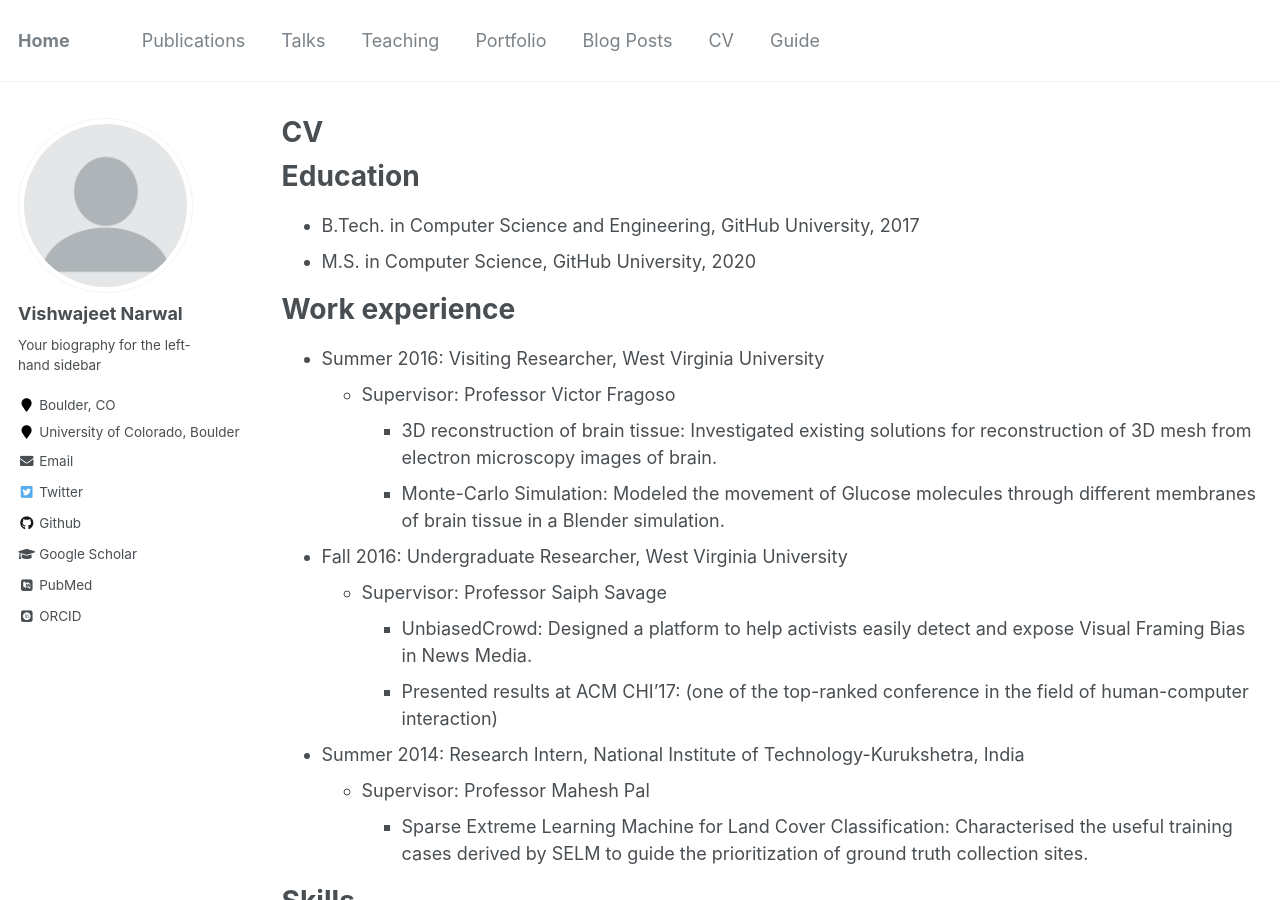
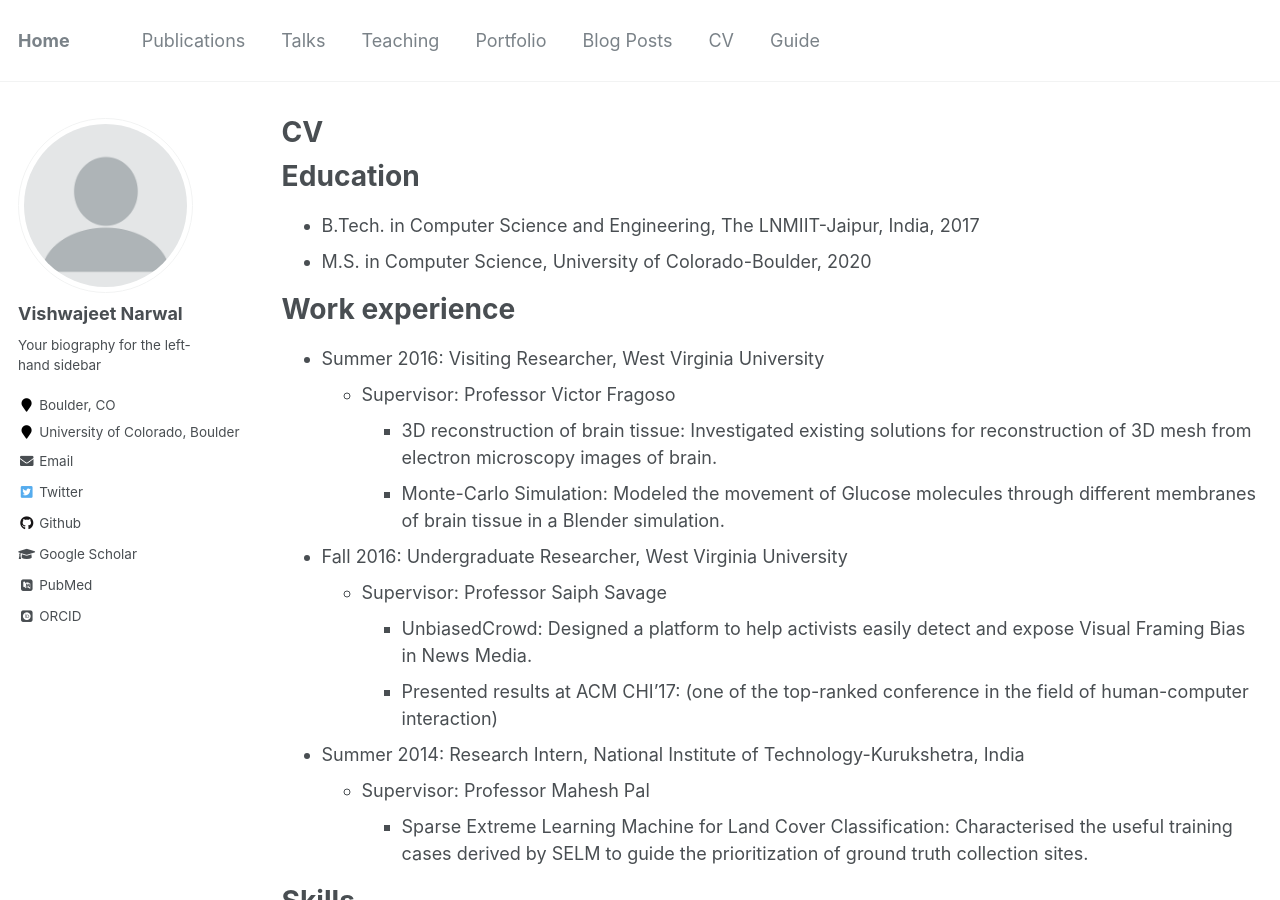
Before and after one commit to Macbull/macbull.github.io, a Jekyll site: the page built from _pages/cv.md, in a window 1280 px wide and 900 px high. Built offline with Jekyll 4.4.1, drawn with Linux system fonts in a browser that asks for light colours; some web fonts are replaced.

Commit message:
Update cv.md

```diff
--- a/_pages/cv.md
+++ b/_pages/cv.md
@@ -11,8 +11,8 @@ redirect_from:
 
 Education
 ======
-* B.Tech. in Computer Science and Engineering, GitHub University, 2017
-* M.S. in Computer Science, GitHub University, 2020
+* B.Tech. in Computer Science and Engineering, The LNMIIT-Jaipur, India, 2017
+* M.S. in Computer Science, University of Colorado-Boulder, 2020
 
 Work experience
 ======
```
